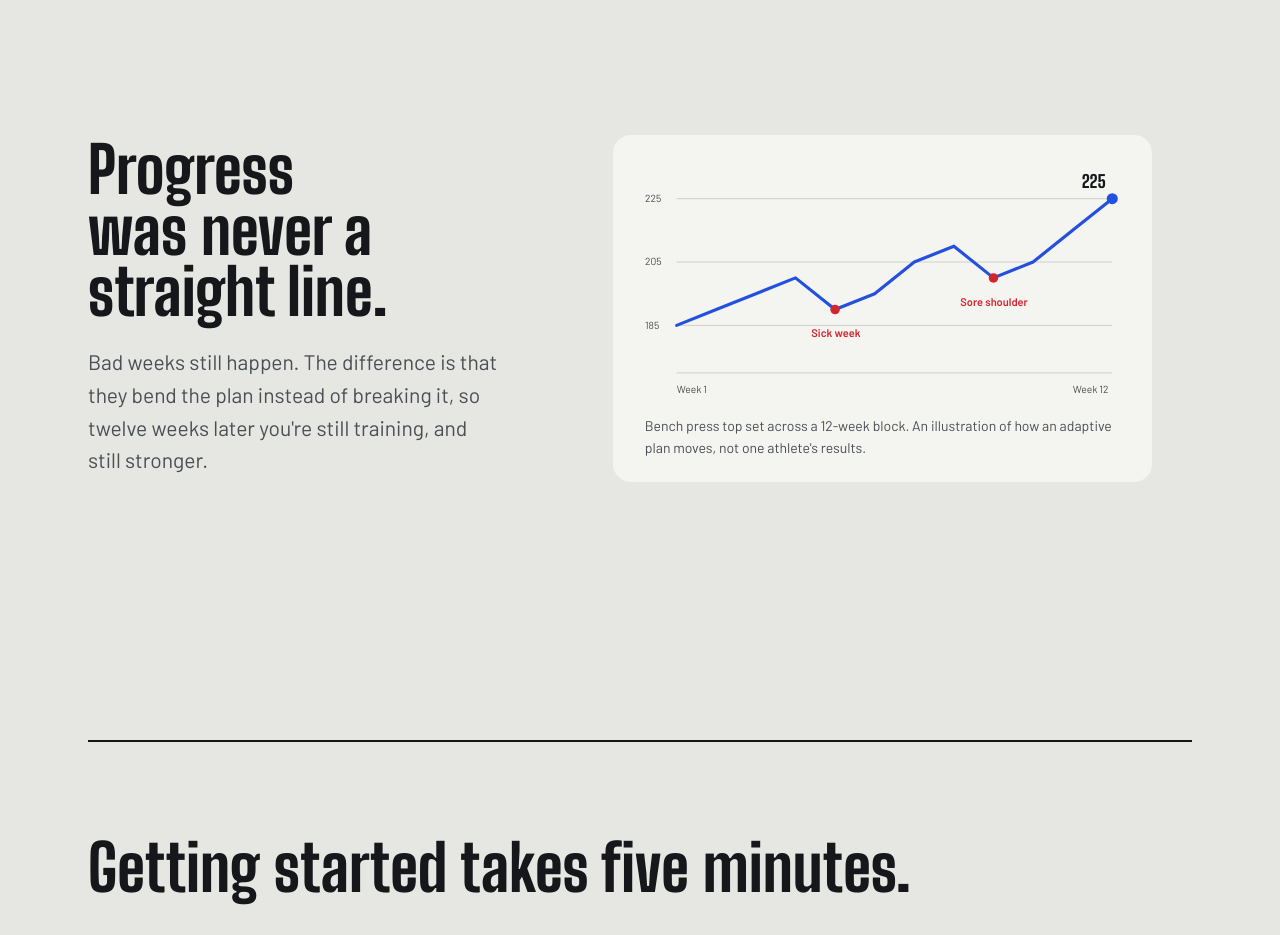
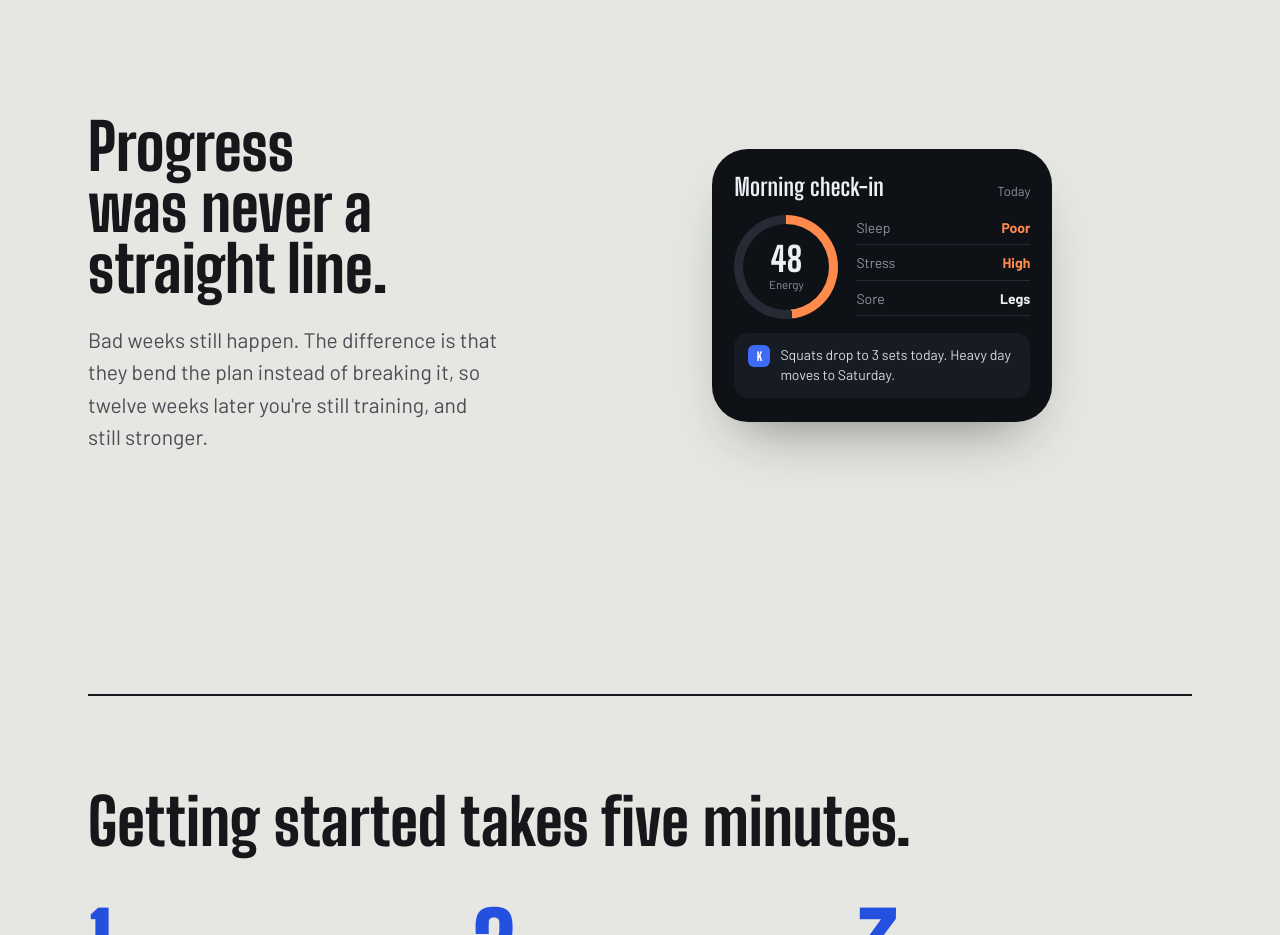
Before and after one commit to hstorrance-96/kedge-website, a plain HTML site: page preview/index.html in a window 1280 px wide. Shown: the part 2420-3355 px from the top of the page. Drawn offline with Linux system fonts and the light colour scheme.

Commit message:
Preview: morning check-in screen replaces the bench chart
Co-Authored-By: Claude Fable 5.2 <noreply@anthropic.com>
Claude-Session: https://claude.ai/code/session_01EUkb72grH862t5WVJzSN1Z

```diff
--- a/preview/index.html
+++ b/preview/index.html
@@ -351,6 +351,9 @@ html, body { overflow-x: clip; }
 .week li:nth-child(1) { grid-column: 1 / span 4; } .week li:nth-child(2) { grid-column: 3 / span 4; } .week li:nth-child(3) { grid-column: 5 / span 4; }
 .week li { padding: 22px 0; }
 @media (max-width: 900px) { .shot-a { display: flex; order: 0; } .week li { padding: 10px 0; } }
+
+.outcome .shot { max-width: 340px; justify-self: center; }
+@media (max-width: 900px) { .outcome .shot { margin: 0 auto; } }
 </style>
 </head>
 <body>
@@ -547,26 +550,14 @@ html, body { overflow-x: clip; }
         <h2 class="mid">Progress was never a straight line.</h2>
         <p class="sub">Bad weeks still happen. The difference is that they bend the plan instead of breaking it, so twelve weeks later you're still training, and still stronger.</p>
       </div>
-      <figure class="chart">
-        <svg viewBox="0 0 600 300" role="img" aria-label="Example bench press top set over 12 weeks, rising from 185 to 225 pounds with dips in weeks 5 and 9">
-          <g stroke="#C6C8C1" stroke-width="1">
-            <line x1="40" y1="40" x2="590" y2="40"/><line x1="40" y1="120" x2="590" y2="120"/><line x1="40" y1="200" x2="590" y2="200"/><line x1="40" y1="260" x2="590" y2="260"/>
-          </g>
-          <g font-family="Barlow, sans-serif" font-size="13" fill="#4A4E55">
-            <text x="0" y="44">225</text><text x="0" y="124">205</text><text x="0" y="204">185</text>
-            <text x="40" y="285">Week 1</text><text x="540" y="285">Week 12</text>
-          </g>
-          <polyline pathLength="1" fill="none" stroke="#2450E0" stroke-width="4" stroke-linejoin="round" stroke-linecap="round"
-            points="40,200 90,180 140,160 190,140 240,180 290,160 340,120 390,100 440,140 490,120 540,80 590,40"/>
-          <g fill="#2450E0"><circle cx="590" cy="40" r="7"/></g>
-          <g fill="#D2262F"><circle cx="240" cy="180" r="6"/><circle cx="440" cy="140" r="6"/></g>
-          <g font-family="Barlow, sans-serif" font-size="14" font-weight="600" fill="#D2262F">
-            <text x="210" y="215">Sick week</text><text x="398" y="175">Sore shoulder</text>
-          </g>
-          <text x="582" y="26" text-anchor="end" font-family="Big Shoulders Display, sans-serif" font-size="22" font-weight="800" fill="#15171A">225</text>
-        </svg>
-        <figcaption>Bench press top set across a 12-week block. An illustration of how an adaptive plan moves, not one athlete's results.</figcaption>
-      </figure>
+      <div class="phone shot" role="img" aria-label="Morning check-in: poor sleep and high stress, so squats drop to 3 sets and the heavy day moves">
+        <div class="row"><span class="lift">Morning check-in</span><span>Today</span></div>
+        <div class="recov">
+          <div class="ring" style="--p:48"><span>48</span><small>Energy</small></div>
+          <ul><li><span>Sleep</span><b class="w">Poor</b></li><li><span>Stress</span><b class="w">High</b></li><li><span>Sore</span><b>Legs</b></li></ul>
+        </div>
+        <div class="coachline"><span class="dot" aria-hidden="true">K</span><span>Squats drop to 3 sets today. Heavy day moves to Saturday.</span></div>
+      </div>
     </div>
   </section>
 
```
Also changed, not shown: src/template2.html (+11 -20 lines).
